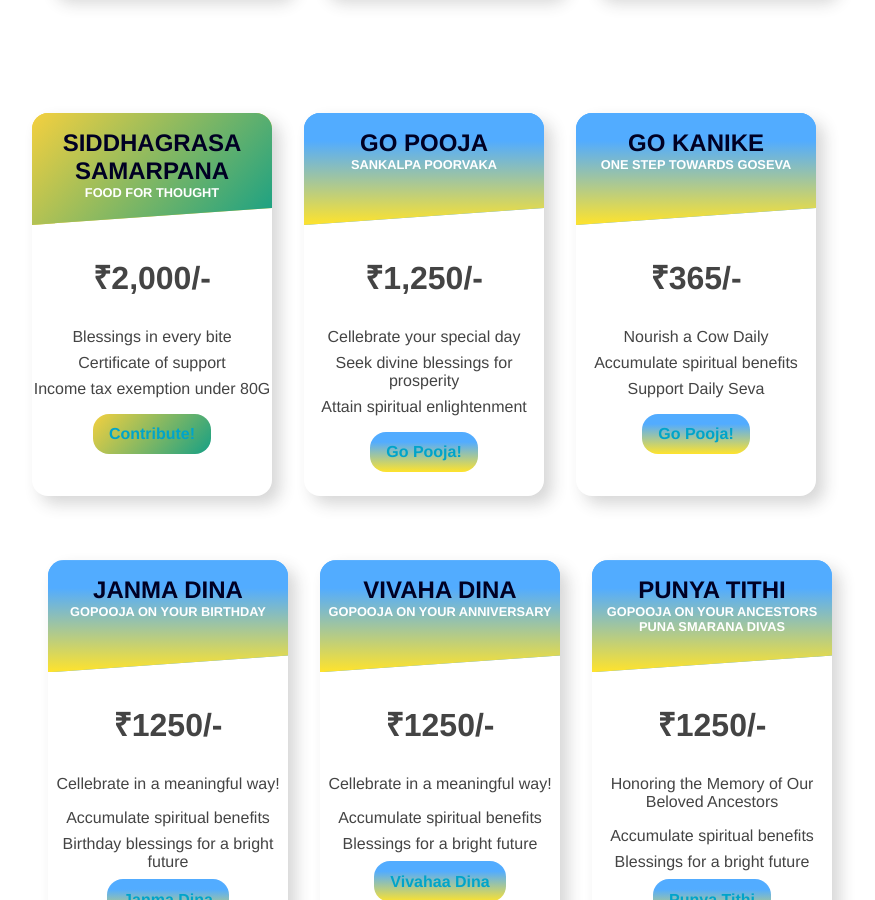
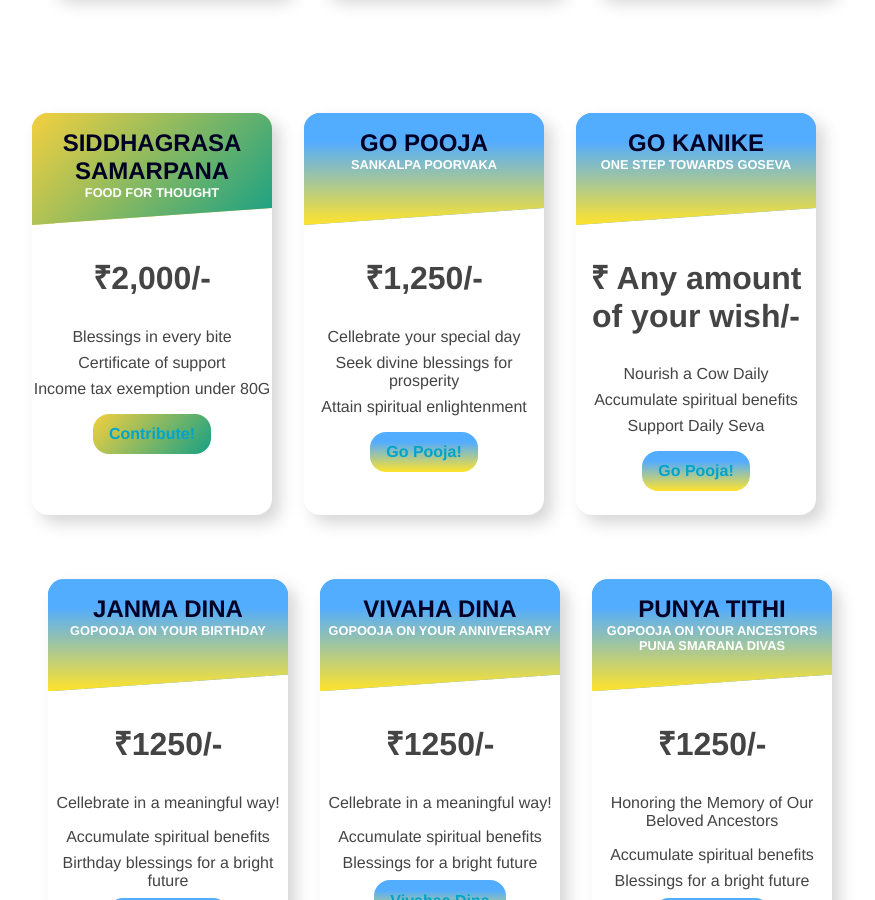
Before and after one commit to sujayadkesar/govardhana, a Jekyll site: the page built from goseva.html, in a window 1280 px wide and 900 px high, scrolled down 1165 px. Shown: the whole window, without its empty margins (200-1075 px from the left). Built offline with Jekyll 4.4.1, drawn with Linux system fonts in a browser that asks for light colours.

```diff
--- a/blog/gokanike.html
+++ b/blog/gokanike.html
@@ -263,7 +263,7 @@ document.getElementById('generateQrButton').onclick = function() {
   }
 
   // UPI data for QR code and link
-  const upiData = `upi://pay?pa=govardhanylp@sbi&am=${amount}&cu=INR&tn=${adharNumber}`;
+  const upiData = `upi://pay?pa=govardhanylp@sbi&tn=${adharNumber}`;
   const qrCodeUrl = `https://api.qrserver.com/v1/create-qr-code/?size=400x400&data=${encodeURIComponent(upiData)}`;
 
   if (isMobileDevice()) {
--- a/goseva.html
+++ b/goseva.html
@@ -187,7 +187,7 @@ description:
       <br><h12>One step towards GoSeva</h12>
     </div>
     <div class="card-body">
-      <p><h2>₹365/-</h2></p>
+      <p><h2>₹ Any amount of your wish/-</h2></p>
       <div class="card-element-hidden-standard">
         <ul class="card-element-container">
           <li class="card-element">Nourish a Cow Daily</li>
```
